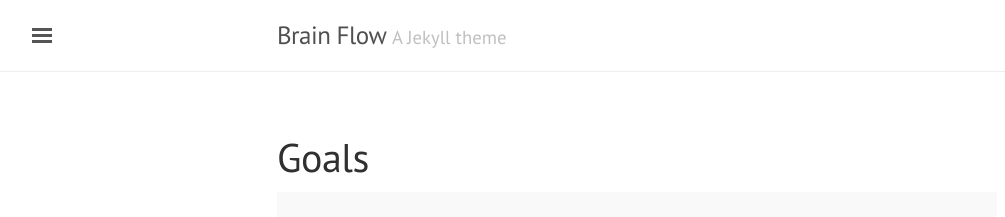
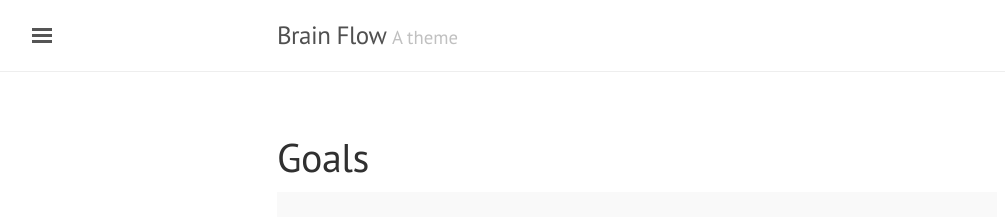
Before and after one commit to bjchia/bjchia.github.io, a Jekyll site: the page built from goals.md, in a window 1280 px wide. Shown: the top 217 px of the page, without its empty margins (3-1008 px from the left). Built offline with Jekyll 4.4.1, drawn with Linux system fonts in a browser that asks for light colours.

Commit message:
Update _config.yml

```diff
--- a/_config.yml
+++ b/_config.yml
@@ -4,7 +4,7 @@
 
 # Setup
 title:               Brain Flow
-tagline:             'A Jekyll theme'
+tagline:             'A theme'
 description:         'A reserved <a href="http://jekyllrb.com" target="_blank">Jekyll</a> theme that places gravity on content with a hidden drawer. Made by <a href="https://twitter.com/mdo" target="_blank">@mdo</a>.'
 url:                 http://lanyon.getpoole.com
 baseurl:             ''
```
